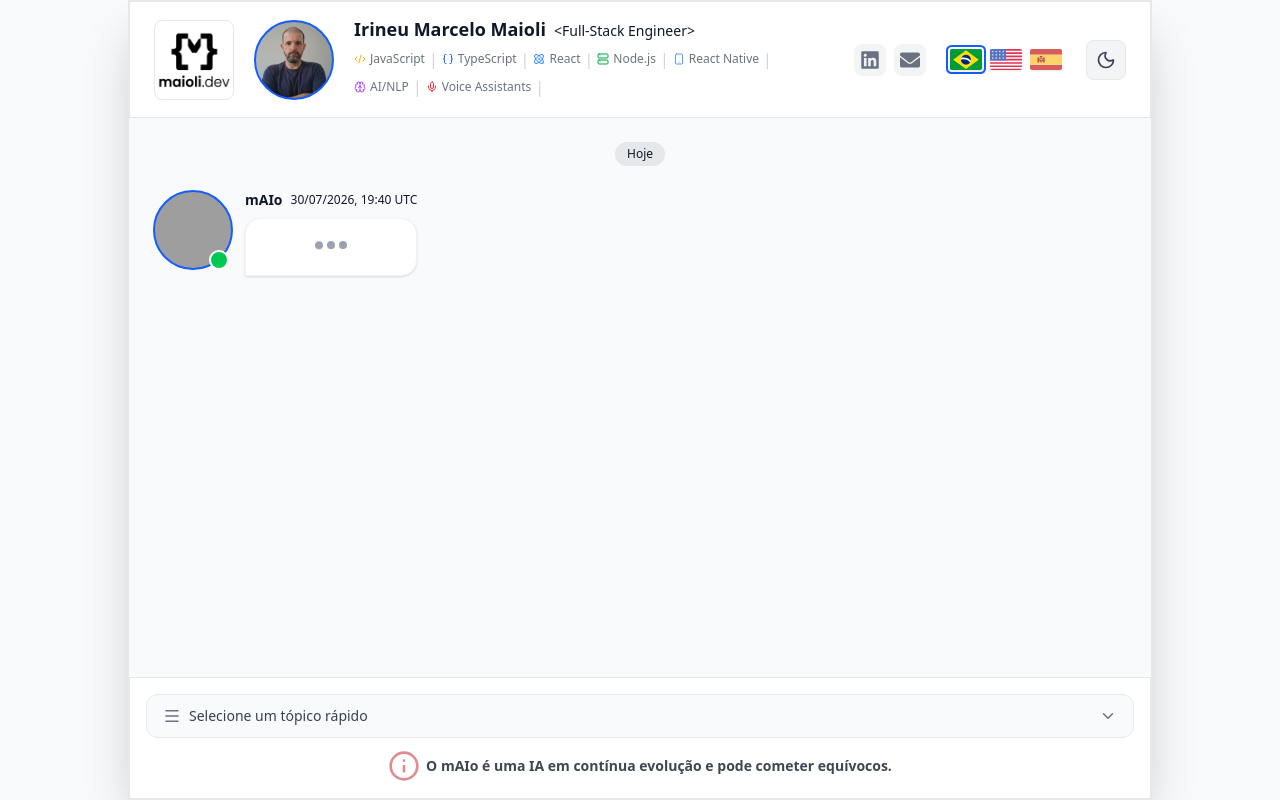
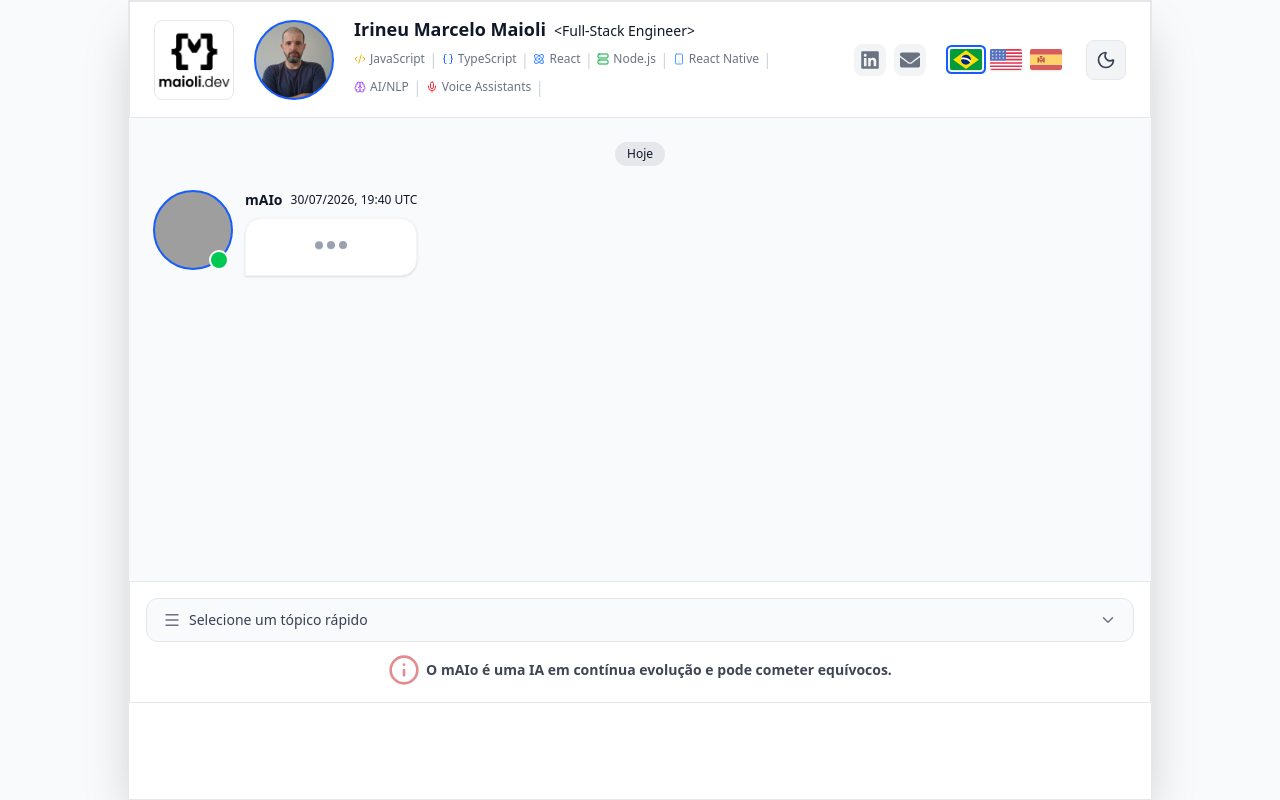
Before and after one commit to immaioli/chat-rag-personal, a Next.js app: page /en/login in a window 1280 px wide. Built offline with nearby package versions, Linux system fonts and the light colour scheme; grey boxes are pictures that could not be loaded.

Commit message:
fix: adjust auto-scroll target to clear bottom footer
- Move messagesEndRef below the chat footer
- Add spacing element to ensure scroll brings entire message into view above QuickActionsMenu

```diff
--- a/src/components/chat/ChatInterface.tsx
+++ b/src/components/chat/ChatInterface.tsx
@@ -249,7 +249,7 @@ export function ChatInterface({ visitorId }: { visitorId: string }) {
                             <MessageBubble key={message.id} isUser={message.role === 'user'} content={extractedText} parts={message.parts} currentDate={currentDate} avatarAI={avatarAI} isTyping={true} onReveal={scrollBottom} />
                         )
                     })}
-                    <div ref={messagesEndRef} className='h-px w-full' />
+
                 </FlexContainer>
                 <FlexContainer direction='col' className={mergeClasses('gap-3', surfaceStyles.chatFooter)}>
                     <QuickActionsMenu onAction={handleQuickAction} />
@@ -263,6 +263,7 @@ export function ChatInterface({ visitorId }: { visitorId: string }) {
                     */}
                     <TrainingDisclaimer />
                 </FlexContainer>
+                <div ref={messagesEndRef} className='h-24 w-full shrink-0' />
             </FlexContainer>
         </FlexContainer>
     )
```
